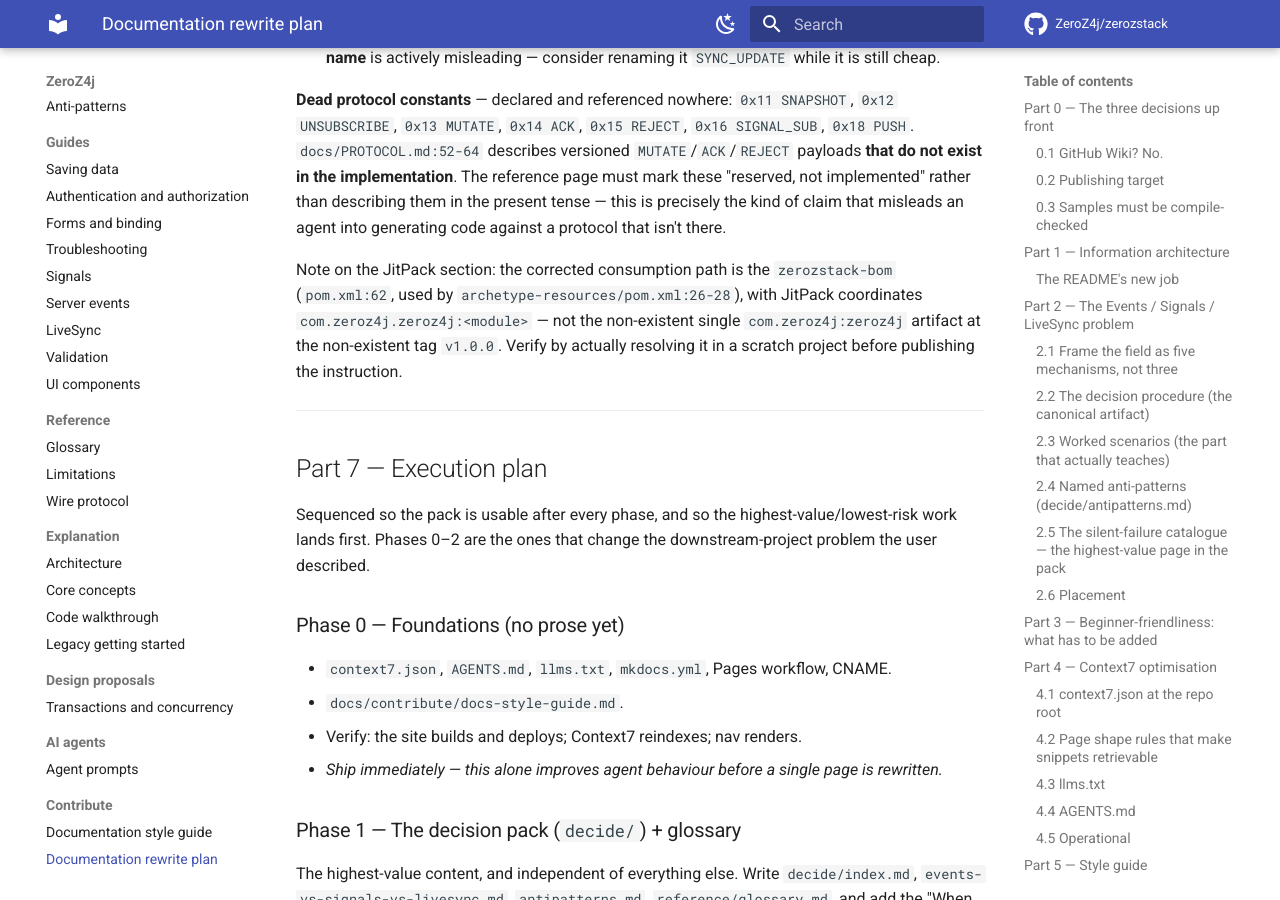
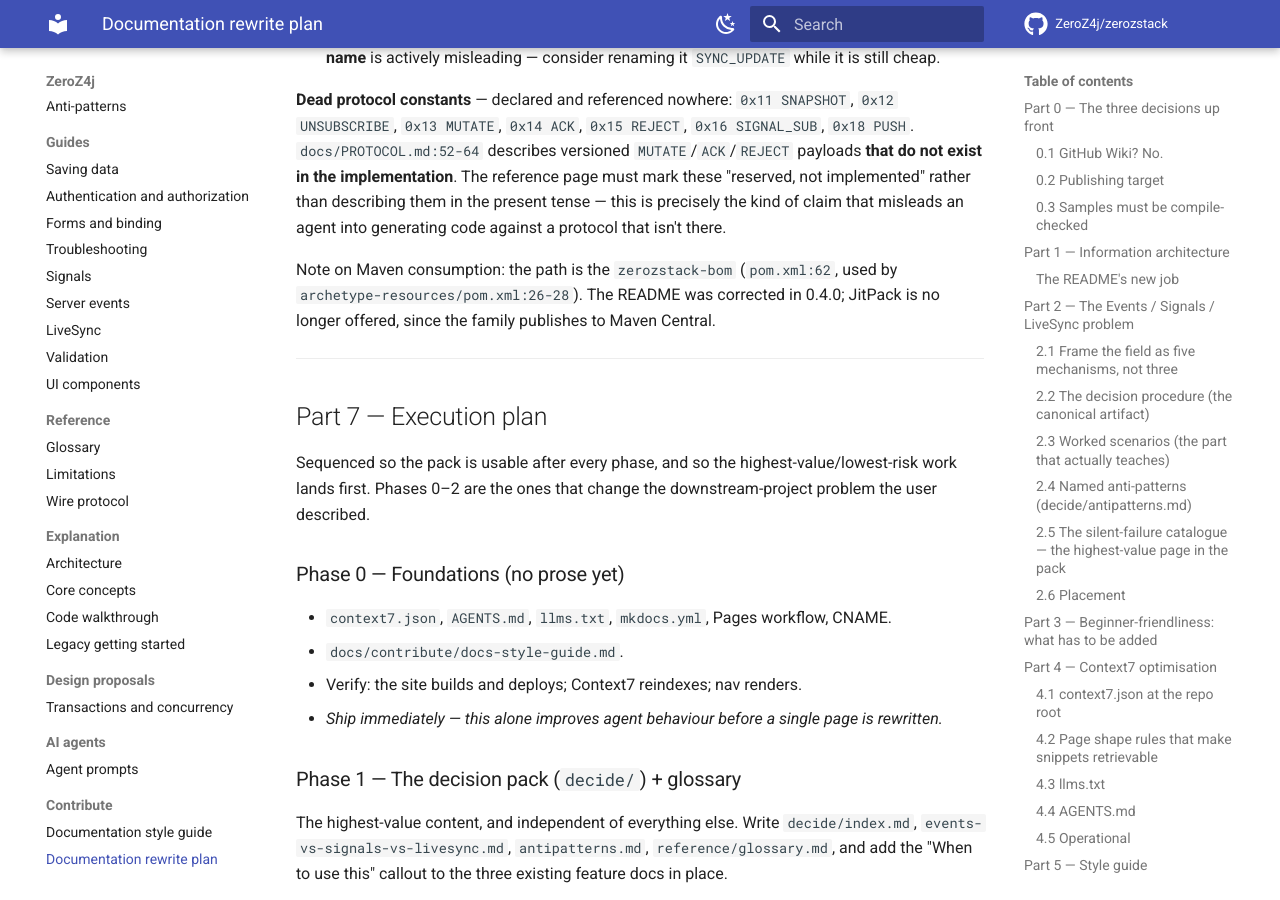
Before and after one commit to ZeroZ4j/zerozstack, an MkDocs documentation site: the page built from docs/contribute/documentation-plan.md, in a window 1280 px wide and 900 px high, scrolled down 20688 px. Built offline with MkDocs 1.6.1 and Material for MkDocs 9.7.7, drawn with Linux system fonts in a browser that asks for light colours; comment, search, counter and statistics services are not loaded; some of the changed text lies outside the part shown.

Commit message:
Drop the last JitPack references
The family publishes to Maven Central, so offering JitPack as a consumption
path was stale in the docs plan and misleading in a pom comment.

Co-Authored-By: Claude Fable 5 <noreply@anthropic.com>

```diff
--- a/docs/contribute/documentation-plan.md
+++ b/docs/contribute/documentation-plan.md
@@ -632,7 +632,7 @@ in the project*:
 
 | Current file | Fate | Destination |
 |---|---|---|
-| `README.md` | **Rewrite as router** (~120 lines) | thesis prose → `explain/why-zero-impedance.md`; author/consulting → bottom, compressed; JitPack section → `start/prerequisites.md`, corrected to `zerozstack-bom` (see below) |
+| `README.md` | **Rewrite as router** (~120 lines) | thesis prose → `explain/why-zero-impedance.md`; author/consulting → bottom, compressed; Maven consumption section → `start/prerequisites.md`, using `zerozstack-bom` (done) |
 | `CONTRIBUTING.md` | Expand, fix `mvn clean test` → install-first | stays at root; deep content → `contribute/` |
 | `docs/CONCEPTS.md` | **Delete.** Its job splits cleanly | glossary → `reference/glossary.md`; orientation → `start/index.md` + `explain/architecture.md`. (It is also mistitled: "10 Core Concepts" with 11 sections.) |
 | `docs/GETTING_STARTED.md` | **Delete and rewrite from scratch** — 6 of its ~8 factual claims are wrong (archetype version, `java -jar`, `com.zeroz4j.ui.components.*` packages, `onClick`) | `start/prerequisites.md` + `start/quickstart.md` + `start/first-feature.md` |
@@ -667,11 +667,9 @@ The reference page must mark these "reserved, not implemented" rather than descr
 present tense — this is precisely the kind of claim that misleads an agent into generating code
 against a protocol that isn't there.
 
-Note on the JitPack section: the corrected consumption path is the `zerozstack-bom`
-(`pom.xml:62`, used by `archetype-resources/pom.xml:26-28`), with JitPack coordinates
-`com.zeroz4j.zeroz4j:<module>` — not the non-existent single `com.zeroz4j:zeroz4j`
-artifact at the non-existent tag `v1.0.0`. Verify by actually resolving it in a scratch project
-before publishing the instruction.
+Note on Maven consumption: the path is the `zerozstack-bom`
+(`pom.xml:62`, used by `archetype-resources/pom.xml:26-28`). The README was corrected in
+0.4.0; JitPack is no longer offered, since the family publishes to Maven Central.
 
 ---
 
--- a/pom.xml
+++ b/pom.xml
@@ -203,7 +203,7 @@
             </plugin>
             <plugin>
                 <!-- Resolves ${revision} in installed/deployed POMs so artifacts are
-                     consumable outside the reactor (local installs, JitPack). -->
+                     consumable outside the reactor (local installs, Maven Central). -->
                 <groupId>org.codehaus.mojo</groupId>
                 <artifactId>flatten-maven-plugin</artifactId>
                 <version>1.6.0</version>
```
